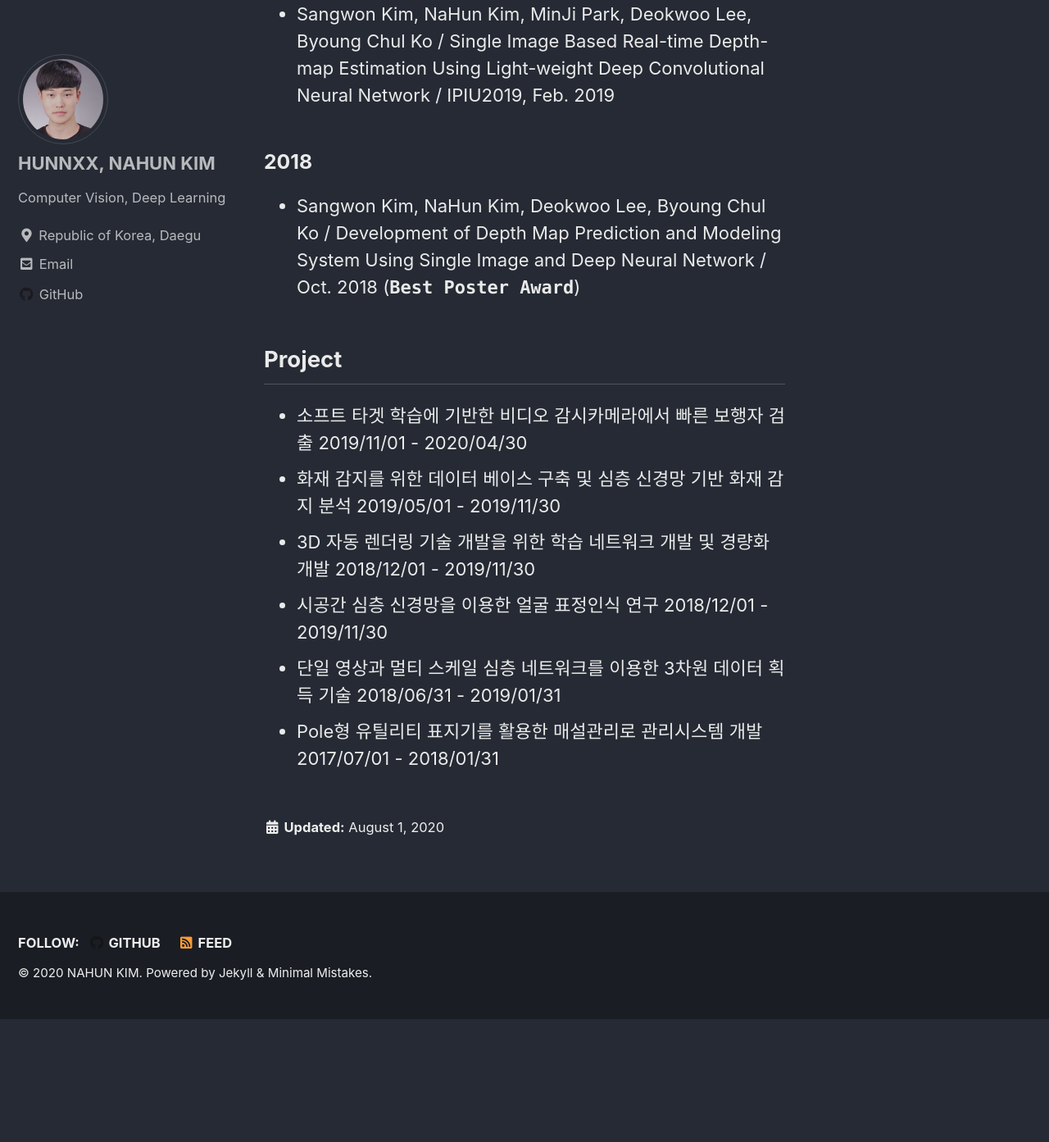
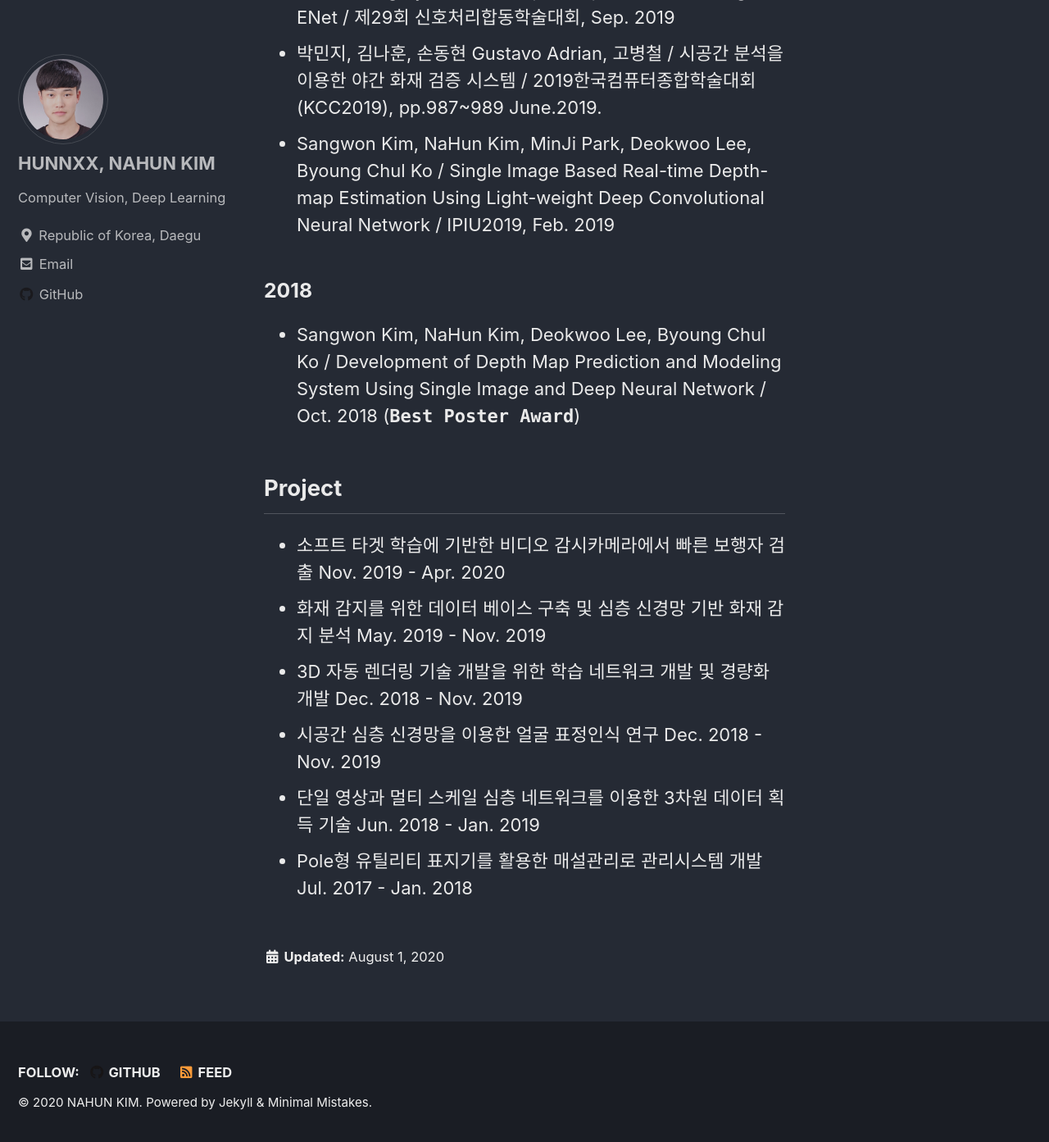
Before and after one commit to hunnxx/hunnxx.github.io, a Jekyll site: the page built from about/index.md, in a window 1280 px wide and 1400 px high, scrolled down 1444 px. Shown: the top 1393 px of the window at 82% size. Built offline with Jekyll 4.4.1, drawn with Linux system fonts in a browser that asks for light colours; cached includes are drawn as plain includes; before the commit the page ends 2687 px from its top, so only the background shows below that; some of the changed text lies outside the part shown.

Commit message:
Update index.md

```diff
--- a/about/index.md
+++ b/about/index.md
@@ -4,6 +4,11 @@ date: 2020-08-01 22:15:00 -0400
 ---
 
 ## Experiences
+### Jun. 2018 - Feb. 2020
+Student Researcher
+CVPR Lab.
+Keimyung Univ.
+Daegu, Republic of Korea
 
 
 ## Patents
@@ -25,9 +30,9 @@ date: 2020-08-01 22:15:00 -0400
 - Sangwon Kim, NaHun Kim, Deokwoo Lee, Byoung Chul Ko / Development of Depth Map Prediction and Modeling System Using Single Image and Deep Neural Network / Oct. 2018 (**`Best Poster Award`**)
 
 ## Project
-- 소프트 타겟 학습에 기반한 비디오 감시카메라에서 빠른 보행자 검출 2019/11/01 - 2020/04/30
-- 화재 감지를 위한 데이터 베이스 구축 및 심층 신경망 기반 화재 감지 분석 2019/05/01 - 2019/11/30
-- 3D 자동 렌더링 기술 개발을 위한 학습 네트워크 개발 및 경량화 개발 2018/12/01 - 2019/11/30
-- 시공간 심층 신경망을 이용한 얼굴 표정인식 연구 2018/12/01 - 2019/11/30
-- 단일 영상과 멀티 스케일 심층 네트워크를 이용한 3차원 데이터 획득 기술 2018/06/31 - 2019/01/31
-- Pole형 유틸리티 표지기를 활용한 매설관리로 관리시스템 개발 2017/07/01 - 2018/01/31
+- 소프트 타겟 학습에 기반한 비디오 감시카메라에서 빠른 보행자 검출 Nov. 2019 - Apr. 2020
+- 화재 감지를 위한 데이터 베이스 구축 및 심층 신경망 기반 화재 감지 분석 May. 2019 - Nov. 2019
+- 3D 자동 렌더링 기술 개발을 위한 학습 네트워크 개발 및 경량화 개발 Dec. 2018 - Nov. 2019
+- 시공간 심층 신경망을 이용한 얼굴 표정인식 연구 Dec. 2018 - Nov. 2019
+- 단일 영상과 멀티 스케일 심층 네트워크를 이용한 3차원 데이터 획득 기술 Jun. 2018 - Jan. 2019
+- Pole형 유틸리티 표지기를 활용한 매설관리로 관리시스템 개발 Jul. 2017 - Jan. 2018
```
